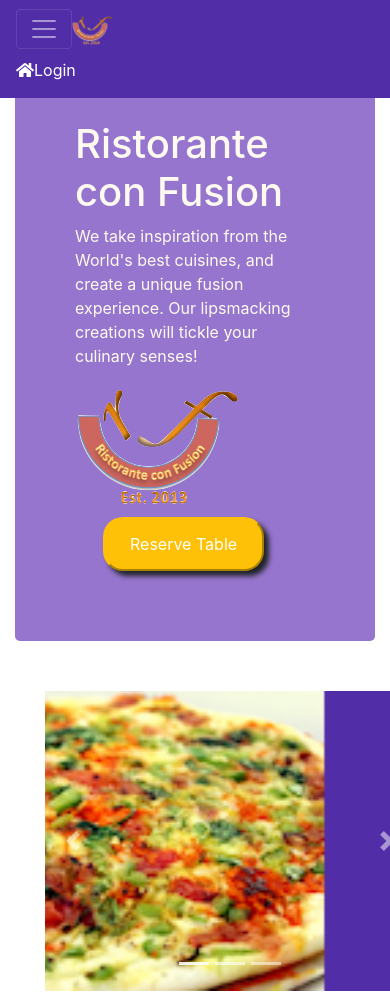
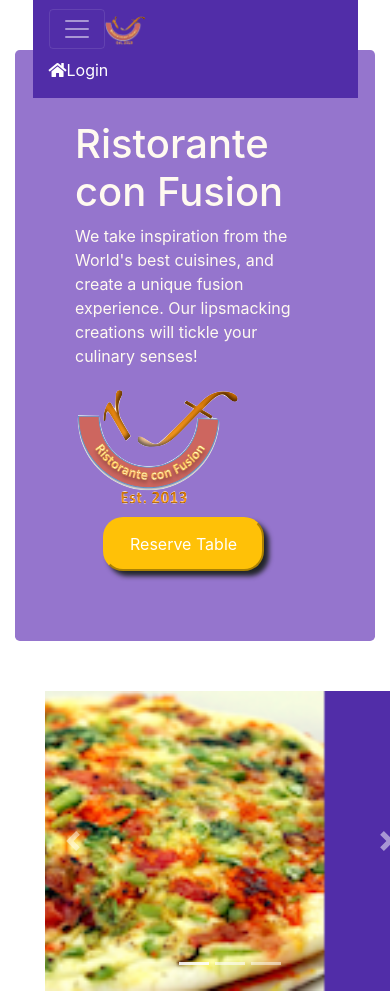
Before and after one commit to faozziyyah/Restaurant-ConFusion, a website: page index.html in a window 390 px wide. Shown: the top 994 px of the page. Drawn offline with nearby package versions, Linux system fonts and the light colour scheme.

Commit message:
Update index.html

```diff
--- a/index.html
+++ b/index.html
@@ -17,7 +17,7 @@
 
 <body class="container-fluid">
   <!--Bootstrap Navbar-->
-  <nav class="navbar navbar-dark navbar-expand-sm fixed-top container-fluid">
+  <nav class="navbar navbar-dark navbar-expand-sm fixed-top container-fluid col-10 col-md-12">
     <div class="container-fluid">
       <button class="navbar-toggler" type="button" data-toggle="collapse" data-target="#Navbar">
         <span class="navbar-toggler-icon"></span>
```
